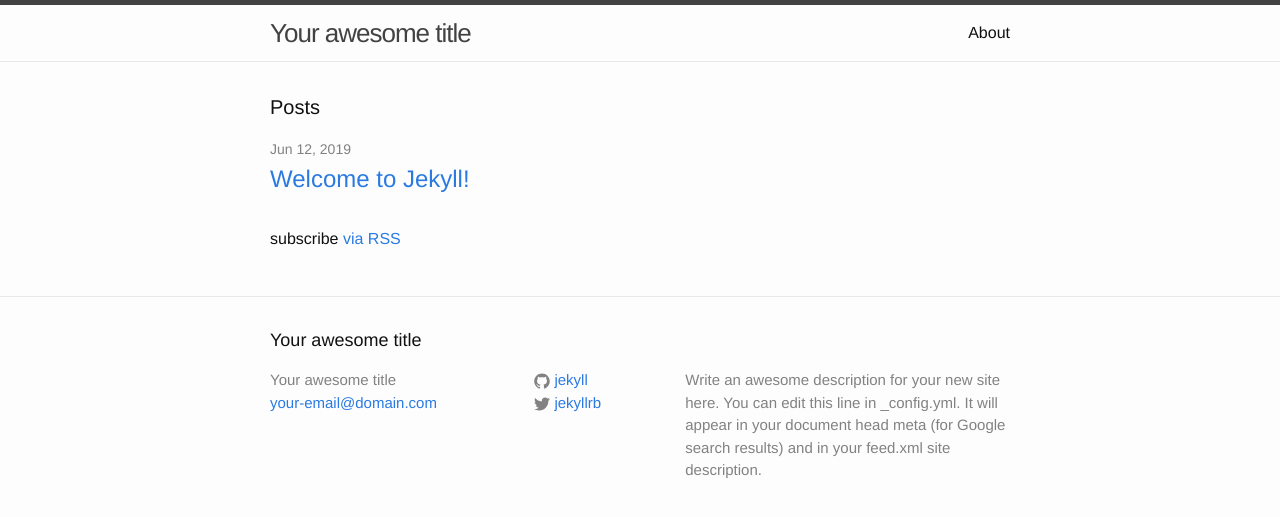
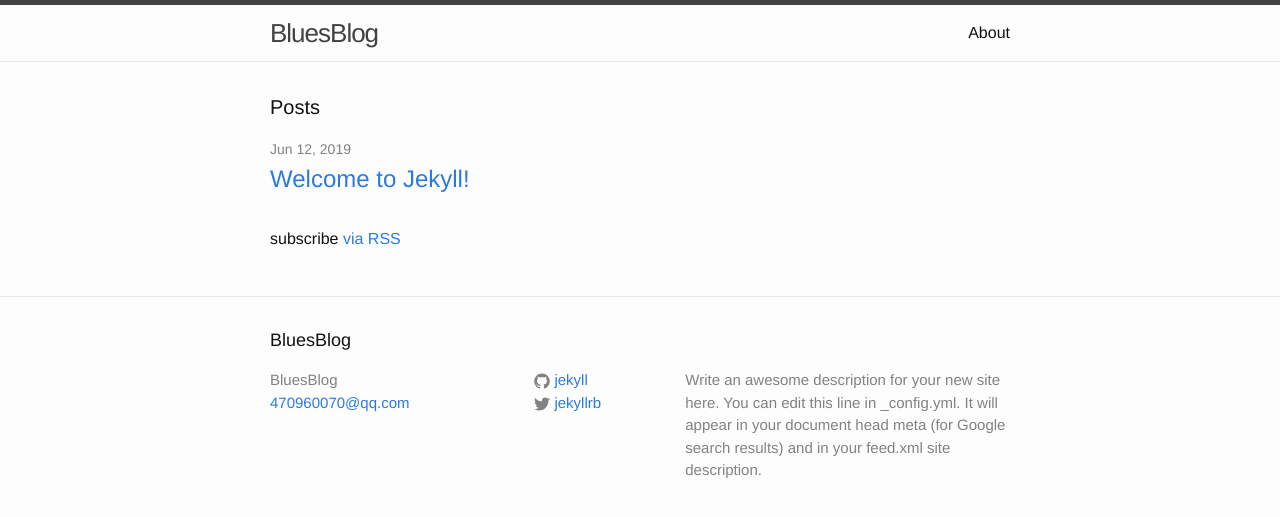
Before and after one commit to bluesnoblue/bluesnoblue.github.io, a Jekyll site: the page built from index.html, in a window 1280 px wide. Shown: the top 517 px of the page. Built offline with Jekyll 4.4.1, drawn with Linux system fonts in a browser that asks for light colours.

Commit message:
Update _config.yml

```diff
--- a/_config.yml
+++ b/_config.yml
@@ -6,8 +6,8 @@
 # 'jekyll serve'. If you change this file, please restart the server process.
 
 # Site settings
-title: Your awesome title
-email: your-email@domain.com
+title: BluesBlog
+email: 470960070@qq.com
 description: > # this means to ignore newlines until "baseurl:"
   Write an awesome description for your new site here. You can edit this
   line in _config.yml. It will appear in your document head meta (for
```
